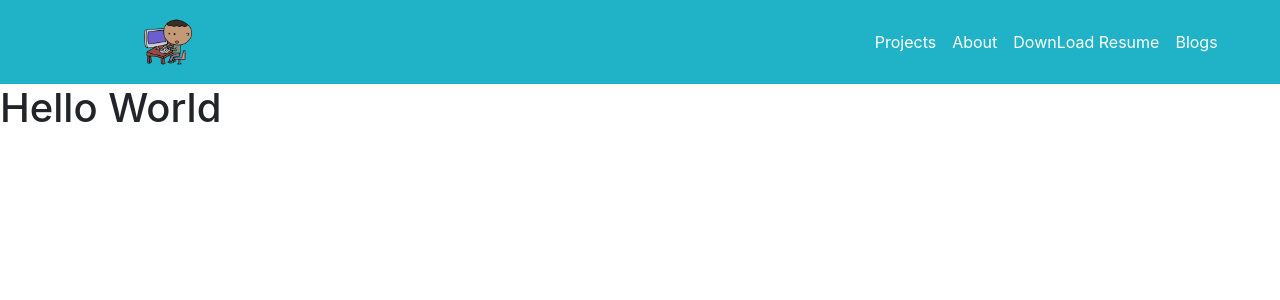
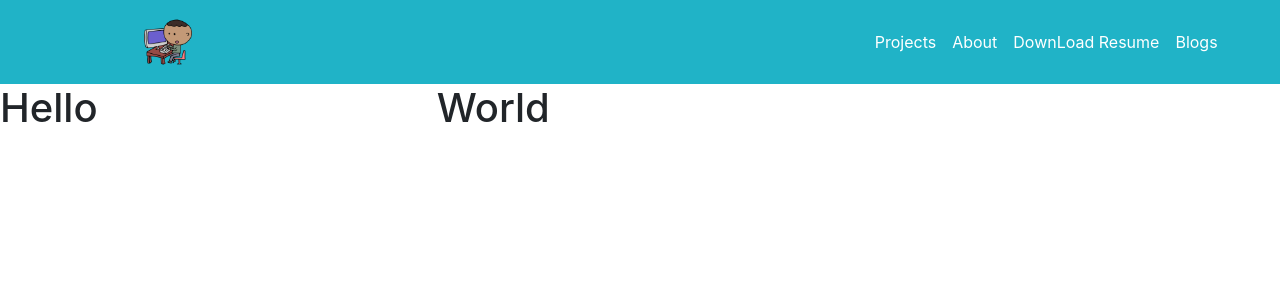
Before and after one commit to jcsmileyjr/Portfolio-v3, a React (Create React App) app in the folder portfolio/: page / in a window 1280 px wide. Shown: the top 300 px of the page. Built offline with nearby package versions, Linux system fonts and the light colour scheme.

Commit message:
Setup file  and page structure of Portfolio Page
- Create initial Skills and ProjectSection components

```diff
--- /dev/null
+++ b/portfolio/src/components/project-section/ProjectecSection.js
@@ -0,0 +1,12 @@
+import React from 'react';
+import {Container, Row, Col, Image} from 'react-bootstrap';
+
+const ProjectSection = () => {
+	return(
+		<Container fluid>
+			<h1>World</h1>
+		</Container>
+	);
+}
+
+export default ProjectSection;
--- /dev/null
+++ b/portfolio/src/components/skills/Skills.js
@@ -0,0 +1,12 @@
+import React from 'react';
+import {Container, Row, Col, Image} from 'react-bootstrap';
+
+const Skills = () => {
+	return(
+		<Container fluid>
+			<h1>Hello</h1>
+		</Container>
+	);
+}
+
+export default Skills;
--- a/portfolio/src/pages/portfolio/Portfolio.js
+++ b/portfolio/src/pages/portfolio/Portfolio.js
@@ -1,13 +1,19 @@
 import React from 'react';
 import {Container, Row, Col} from 'react-bootstrap';
 import './portfolio.scss';
+
 import Header from '../../components/nav/Header.js';
+import Skills from '../../components/skills/Skills.js';
+import ProjectSection from '../../components/project-section/ProjectecSection.js';
 
 const Portfolio = () => {
 	return(
 		<Container fluid className="container-fluid">
 			<Header />
-			<h1>Hello World</h1>
+			<Row>
+				<Col sm={4}><Skills /></Col>
+				<Col sm={8}><ProjectSection /></Col>
+			</Row>
 		</Container>
 	);
 }
```
